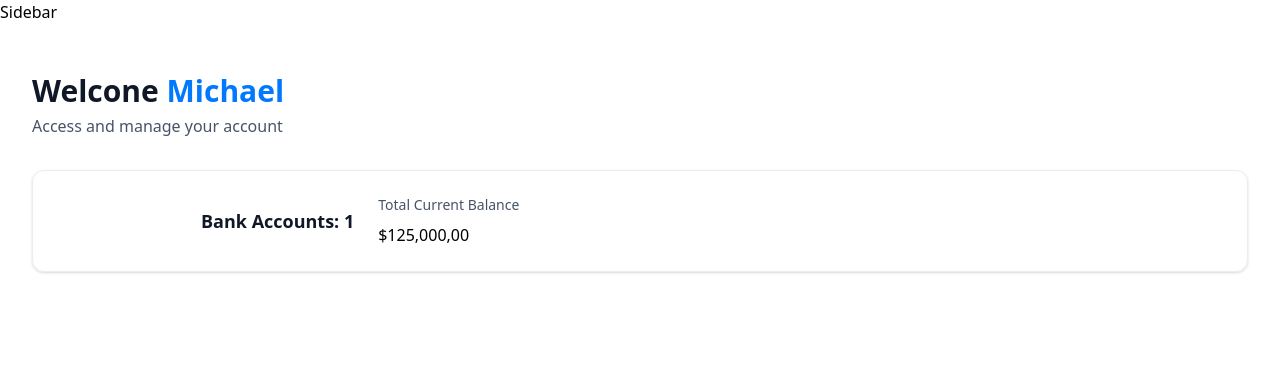
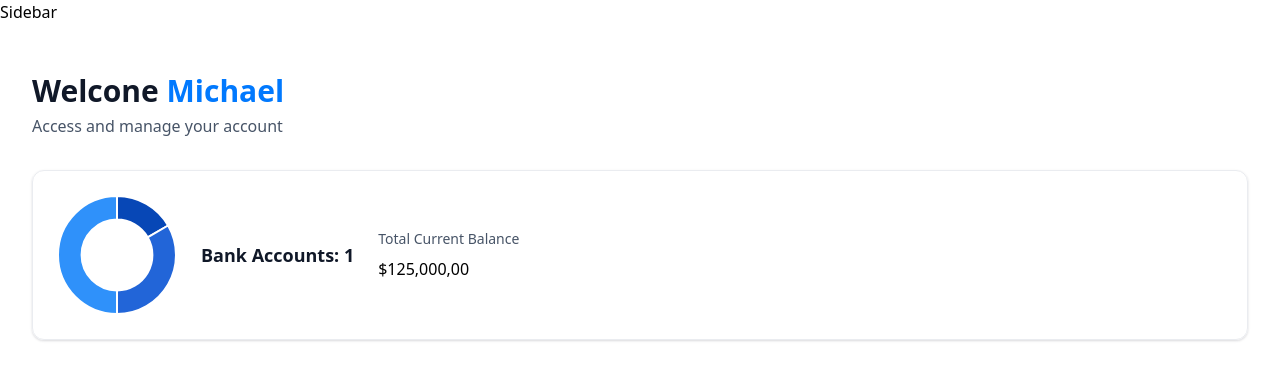
Before and after one commit to mcarlin1998/finBankApp, a Next.js app: page / in a window 1280 px wide. Shown: the top 380 px of the page. Built offline with nearby package versions, Linux system fonts and the light colour scheme.

Commit message:
install count and chart packages allowing development of UI

```diff
--- /dev/null
+++ b/components/DoughnutChart.tsx
@@ -0,0 +1,27 @@
+"use client";
+
+import { Chart as ChartJS, ArcElement, Tooltip, Legend } from "chart.js";
+import { Doughnut } from "react-chartjs-2";
+
+ChartJS.register(ArcElement, Tooltip, Legend);
+
+const DoughnutChart = ({ accounts }: DoughnutChartProps) => {
+  const data = {
+    datasets: [
+      {
+        label: "Banks",
+        data: [1250, 2500, 3750],
+        backgroundColor: ["#0747b6", "#2265d8", "#2f91fa"],
+      },
+    ],
+    labels: ["Bank 1", "Bank 2", "Bank 3"],
+  };
+  return (
+    <Doughnut
+      data={data}
+      options={{ cutout: "60%", plugins: { legend: { display: false } } }}
+    />
+  );
+};
+
+export default DoughnutChart;
--- a/components/TotalBalanceBox.tsx
+++ b/components/TotalBalanceBox.tsx
@@ -1,6 +1,7 @@
 import { formatAmount } from "@/lib/utils";
 import React from "react";
 import AnimatedCounter from "./AnimatedCounter";
+import DoughnutChart from "./DoughnutChart";
 const TotalBalanceBox = ({
   accounts = [],
   totalBanks,
@@ -8,12 +9,14 @@
 }: TotalBalanceBoxProps) => {
   return (
     <section className="total-balance">
-      <div className="total-balance-chart">{/* DoughnutChart */}</div>
+      <div className="total-balance-chart">
+        <DoughnutChart accounts={accounts} />
+      </div>
       <div className="flex flex-col gap-6">
         <h2 className="header-2">Bank Accounts: {totalBanks}</h2>
       </div>
       <div className="flex flex-col gap-2">
-        <p className="total-balance-label">Total Current Balance</p>
+        <div className="total-balance-label">Total Current Balance</div>
         <AnimatedCounter amount={totalCurrentBalance} />
       </div>
     </section>
--- a/package.json
+++ b/package.json
@@ -9,6 +9,7 @@
     "lint": "next lint"
   },
   "dependencies": {
+    "chart.js": "^4.4.2",
     "class-variance-authority": "^0.7.0",
     "clsx": "^2.1.1",
     "count-up": "^1.0.4",
@@ -16,6 +17,7 @@
     "next": "14.2.3",
     "query-string": "^9.0.0",
     "react": "^18.3.1",
+    "react-chartjs-2": "^5.2.0",
     "react-countup": "^6.5.3",
     "react-dom": "^18",
     "tailwind-merge": "^2.3.0",
```
Also changed, not shown: 1 other file (tests, documents, lock files or other folders).
